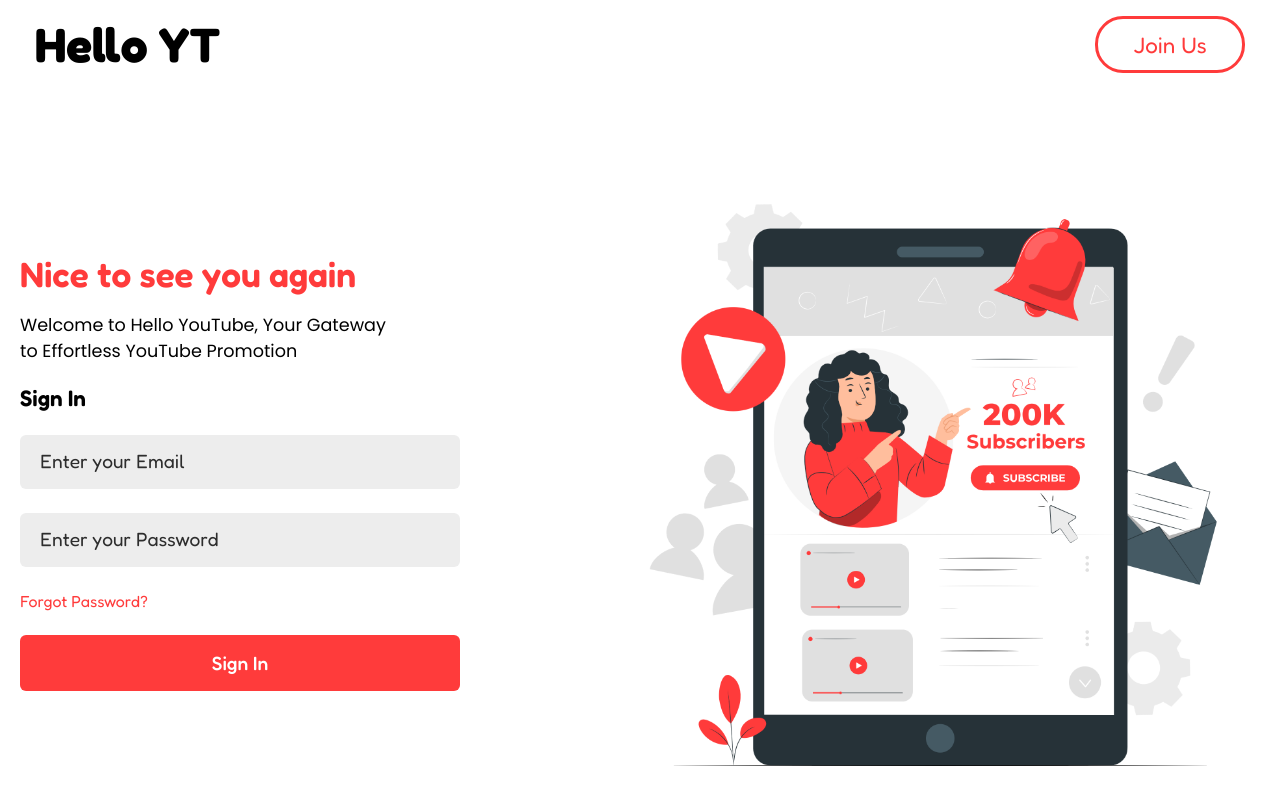
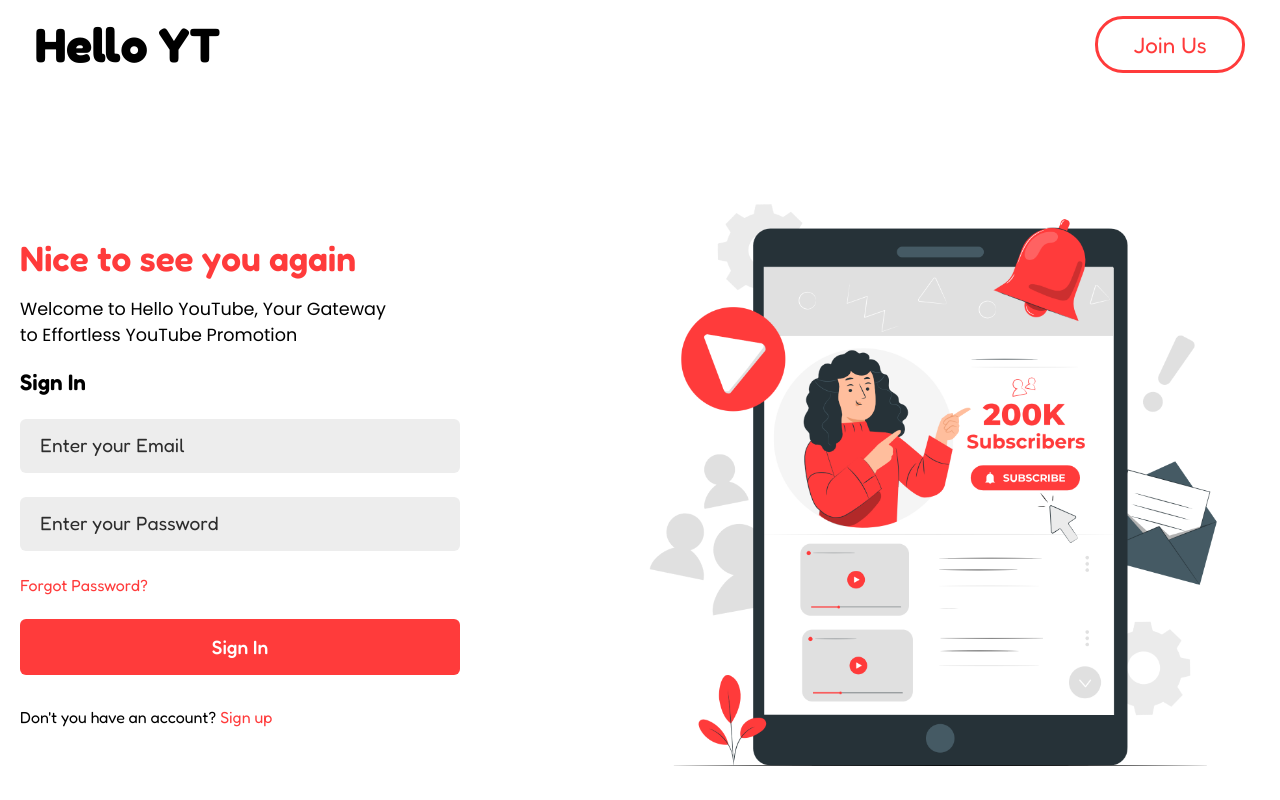
Before and after one commit to Pasindu-Peiris/Hello-YouTube-project_copy_by_me, a React (Create React App) app in the folder client/: page /signin in a window 1280 px wide. Shown: the top 800 px of the page. Built offline with nearby package versions, Linux system fonts and the light colour scheme.

Commit message:
Update Loginuser.jsx

```diff
--- a/client/src/pages/user/Loginuser.jsx
+++ b/client/src/pages/user/Loginuser.jsx
@@ -4,39 +4,65 @@ import "../../assets/pagecss/Loginuser.css";
 import bg3 from "../../assets/images/bg3.png";
 import Header from "../../components/Header";
 import Footer from "../../components/Footer";
-import axios from "axios"; // Import axios
+import axios from "axios";
+import { Toaster, toast } from "react-hot-toast";
+import { useNavigate } from "react-router-dom";
 
 const Loginuser = () => {
+
   const [email, setEmail] = useState("");
   const [password, setPassword] = useState("");
 
+  const navigate = useNavigate();
+
   // Handle form submission
   const handleSubmit = async (e) => {
+
     e.preventDefault();
 
-    try {
-      const response = await axios.post("http://localhost:4005/api/v1/user/login", {
-        email,
-        password,
+    axios.post("http://localhost:4005/api/v1/user/signin/", { email, password }).then((response) => {
+
+        console.log(response.data);
+
+          toast.success(response.data.message, {
+            duration: 3000,
+            style: {
+              borderRadius: "10px",
+              height: "60px",
+              background: "#171617",
+              color: "#fff",
+            },
+          });
+
+          setTimeout(() => {
+            navigate("/user-dashboard");
+        }, 3000);
+
+        //set local storage
+        localStorage.setItem("token", response.data.token);
+        localStorage.setItem("user", response.data.user.id);
+
+
+      })
+      .catch((error) => {
+
+        toast.error(
+          error.response?.data?.message && typeof error.response.data.message === "string"
+            ? error.response.data.message
+            : error.response?.data?.message?.error || "An error occurred. Please try again.",
+          {
+            duration: 3000,
+            style: {
+              borderRadius: "10px",
+              height: "60px",
+              background: "#171617",
+              color: "#fff",
+            },
+          }
+        );
+        console.log(error );
       });
-
-      if (response.data.success) {
-        // Login successful
-        console.log("Login successful", response.data);
-        sessionStorage.setItem('isAuth', true);  // Set session to indicate login
-        alert(response.data.message);  // Display success message
-        window.location.href = "/dashboard";  // Redirect to dashboard
-      } else {
-        // Display error message if any
-        alert(response.data.message || "Login failed. Please try again.");
-      }
-    } catch (error) {
-      // Log and display the error details
-      console.error("Login failed", error.response?.data);
-      alert(error.response?.data?.message || "Login failed. Please try again.");
-    }
   };
-
 
   return (
     <div>
@@ -106,6 +132,10 @@ const Loginuser = () => {
 
               <input type="submit" value="Sign In" />
             </form>
+
+            <div className="fogotlogin">
+              <p>Don't you have an account? <a href="/signup">Sign up</a></p>
+            </div>
           </div>
         </div>
 
@@ -114,6 +144,8 @@ const Loginuser = () => {
         </div>
       </section>
 
+      <Toaster position="top-center" reverseOrder={false} />
+
       <Footer />
     </div>
   );
```
